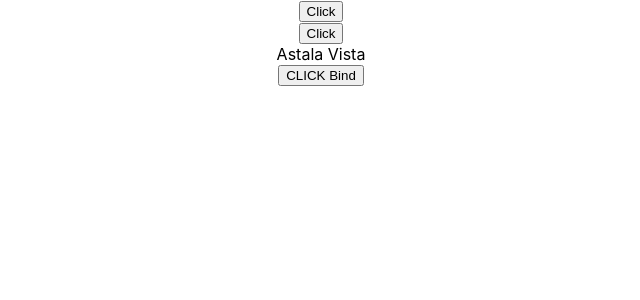
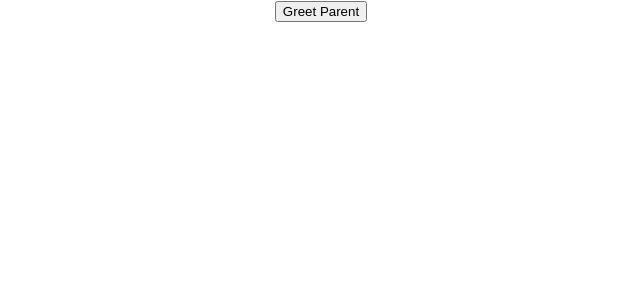
Before and after one commit to TheRakeshPurohit/ReactLearning, a React (Create React App) app: page / in a window 1280 px wide. Shown: the top 300 px of the page, without its empty margins (319-959 px from the left). Built offline with nearby package versions, Linux system fonts and the light colour scheme.

Commit message:
Method as props child to parent vice versa

```diff
--- a/src/App.js
+++ b/src/App.js
@@ -1,20 +1,22 @@
 import React from 'react';
 import './App.css';
-import Greet from './components/Greet';
-import Welcome from './components/Welcome';
-import Hello from './components/Hello';
-import Message from './components/Message';
-import Counter from './components/Counter';
-import FunctionClick from './components/FunctionClick';
-import ClassClick from './components/ClassClick';
-import EventBind from './components/EventBind';
+// import Greet from './components/Greet';
+// import Welcome from './components/Welcome';
+// import Hello from './components/Hello';
+// import Message from './components/Message';
+// import Counter from './components/Counter';
+// import FunctionClick from './components/FunctionClick';
+// import ClassClick from './components/ClassClick';
+// import EventBind from './components/EventBind';
+import ParentComponent from './components/ParentComponent';
 
 function App() {
   return (
     <div className="App">
-      <FunctionClick />
+      <ParentComponent />
+      {/* <FunctionClick />
       <ClassClick />
-      <EventBind />
+      <EventBind /> */}
     {/* <Counter />
     {/* <Message /> */}
 {/*
--- /dev/null
+++ b/src/components/ChildComponent.js
@@ -0,0 +1,11 @@
+import React from 'react'
+
+function ChildComponent(props) {
+    return (
+        <div>
+            <button onClick={() => props.greetHandler('child')}>Greet Parent</button>
+        </div>
+    )
+}
+
+export default ChildComponent
--- /dev/null
+++ b/src/components/ParentComponent.js
@@ -0,0 +1,27 @@
+import React, { Component } from 'react'
+import ChildComponent from './ChildComponent';
+
+export class ParentComponent extends Component {
+    constructor(props) {
+        super(props)
+
+        this.state = {
+             parentName: 'Parent'
+        }
+
+        this.greetParent = this.greetParent.bind(this);
+    }
+
+    greetParent(childName) {
+        alert(`Hello ${this.state.parentName} from ${childName}`);
+    }
+    render() {
+        return (
+            <div>
+                <ChildComponent greetHandler={this.greetParent} />
+            </div>
+        )
+    }
+}
+
+export default ParentComponent
```
